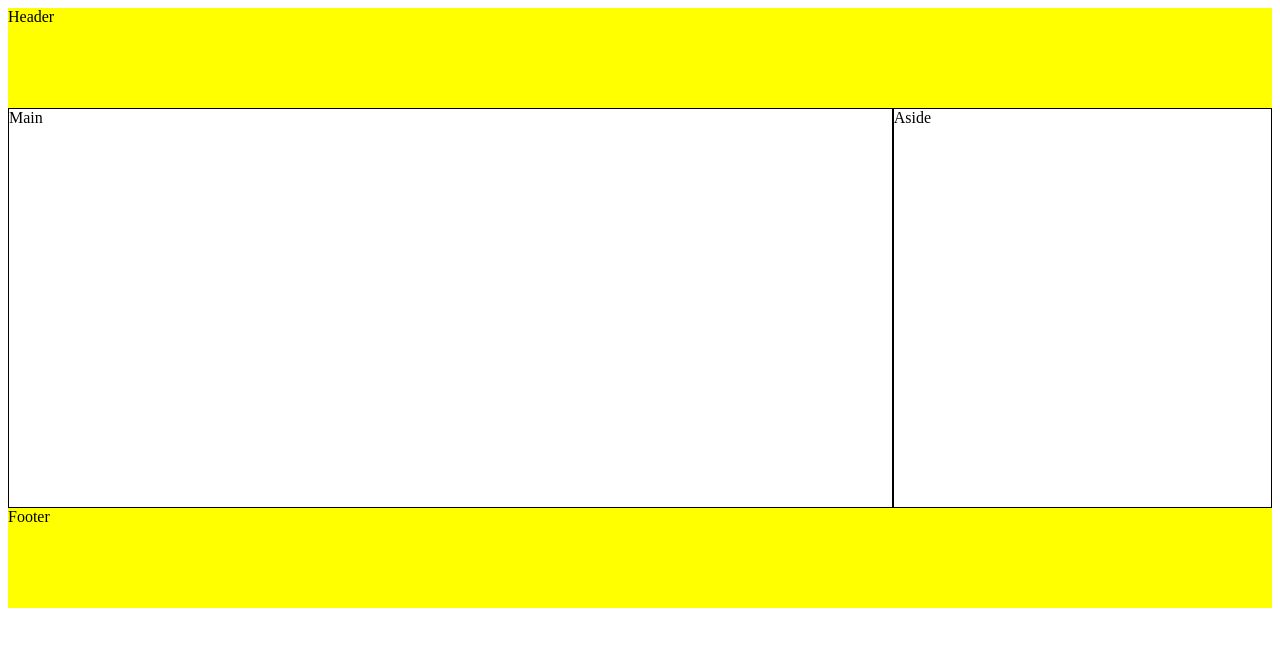
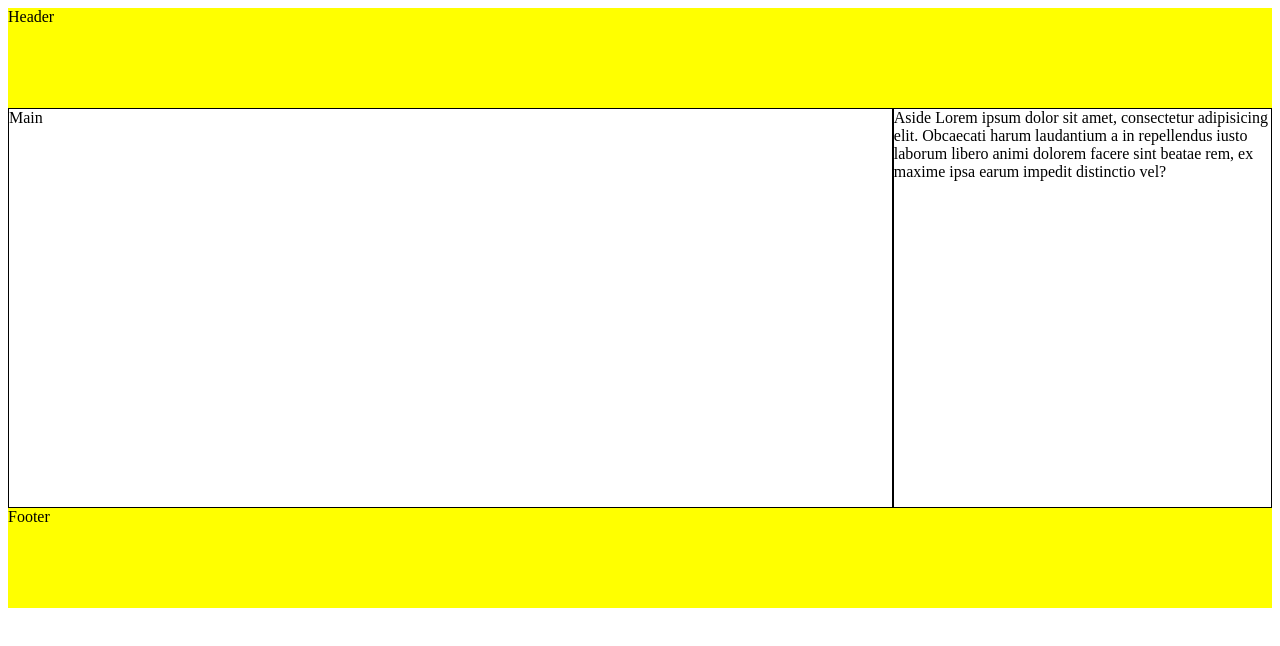
Before and after one commit to belferZsijp/4ti2023, a plain HTML site: page index.html in a window 1280 px wide. Drawn offline with Linux system fonts and the light colour scheme.

Commit message:
update index.html

```diff
--- a/index.html
+++ b/index.html
@@ -1,34 +1,34 @@
 <!DOCTYPE html>
 <html lang="pl">
   <head>
-    <meta charset="UTF-8">
-    <meta http-equiv="X-UA-Compatible" content="IE=edge">
-    <meta name="viewport" content="width=device-width, initial-scale=1.0">
+    <meta charset="UTF-8" />
+    <meta http-equiv="X-UA-Compatible" content="IE=edge" />
+    <meta name="viewport" content="width=device-width, initial-scale=1.0" />
     <title>Document</title>
-    <link rel="stylesheet" href="main.css">
+    <link rel="stylesheet" href="main.css" />
     <style>
-        body *{
+      body * {
         box-sizing: border-box;
       }
-header, footer{
+      header,
+      footer {
         height: 100px;
         background-color: #ff0;
       }
-main{
+      main {
         height: 400px;
         width: 70%;
         float: left;
         border: 1px solid #000;
-
       }
-aside{
+      aside {
         height: 400px;
         width: 30%;
         float: right;
         border: 1px solid #000;
         /* background-color: #f00; */
       }
-footer{
+      footer {
         clear: both;
       }
     </style>
@@ -37,7 +37,12 @@ footer{
     <div>
       <header>Header</header>
       <main>Main</main>
-        <aside>Aside</aside>
+      <aside>
+        Aside Lorem ipsum dolor sit amet, consectetur adipisicing elit.
+        Obcaecati harum laudantium a in repellendus iusto laborum libero animi
+        dolorem facere sint beatae rem, ex maxime ipsa earum impedit distinctio
+        vel?
+      </aside>
       <footer>Footer</footer>
     </div>
   </body>
```
Lines whose indentation alone changed are shown as unchanged.
